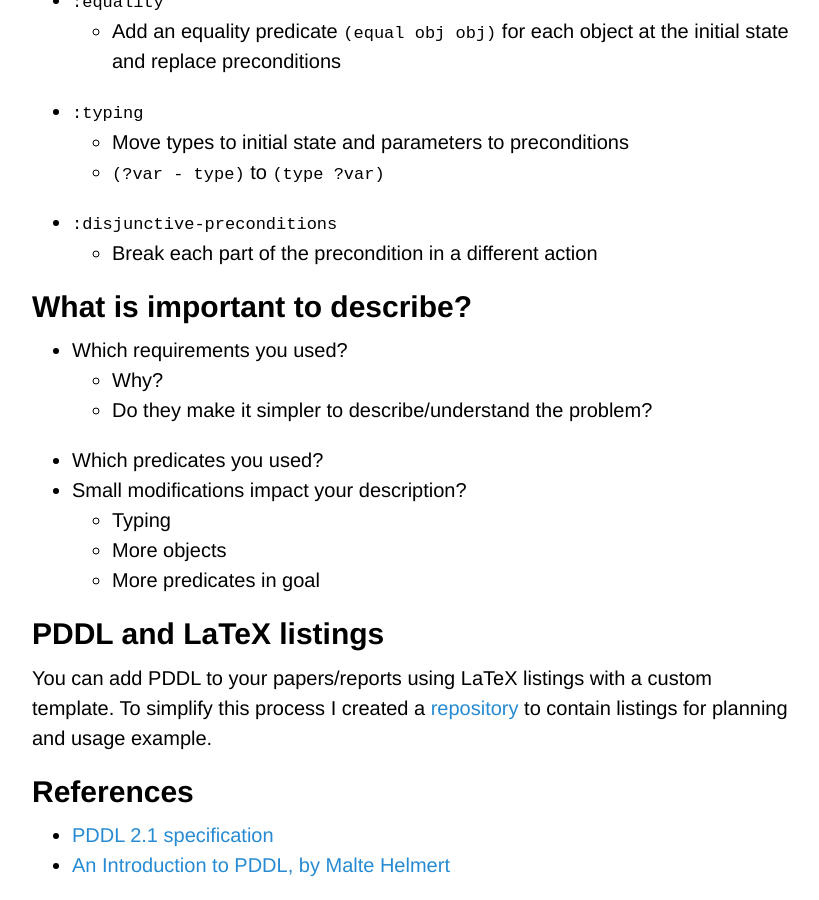
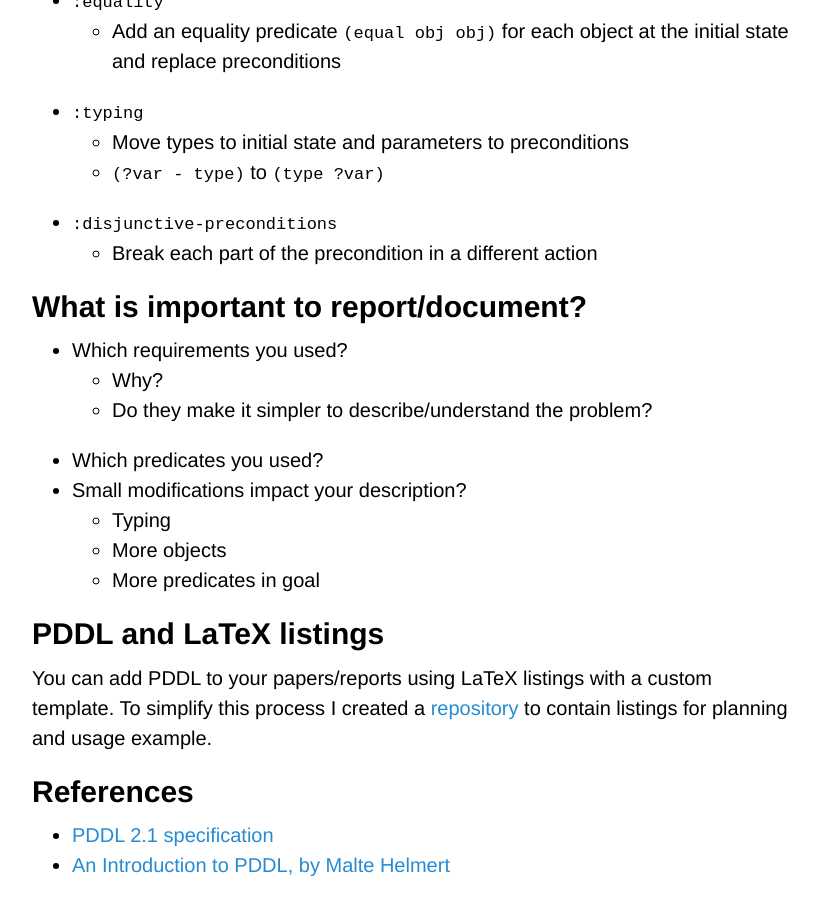
Before and after one commit to Maumagnaguagno/maumagnaguagno.github.io, a Jekyll site: the page built from pddl.md, in a window 1280 px wide and 900 px high, scrolled down 3125 px. Shown: the whole window, without its empty margins (228-1047 px from the left). Built offline with Jekyll 4.4.1, drawn with Linux system fonts in a browser that asks for light colours; our own code applies the rules of GitHub Pages for plain Markdown files.

Commit message:
Use report/document instead of describe in PDDL

```diff
--- a/pddl.md
+++ b/pddl.md
@@ -115,7 +115,7 @@ category: pddl
 - ``:disjunctive-preconditions``
   - Break each part of the precondition in a different action
 
-## What is important to describe?
+## What is important to report/document?
 - Which requirements you used?
   - Why?
   - Do they make it simpler to describe/understand the problem?
```
